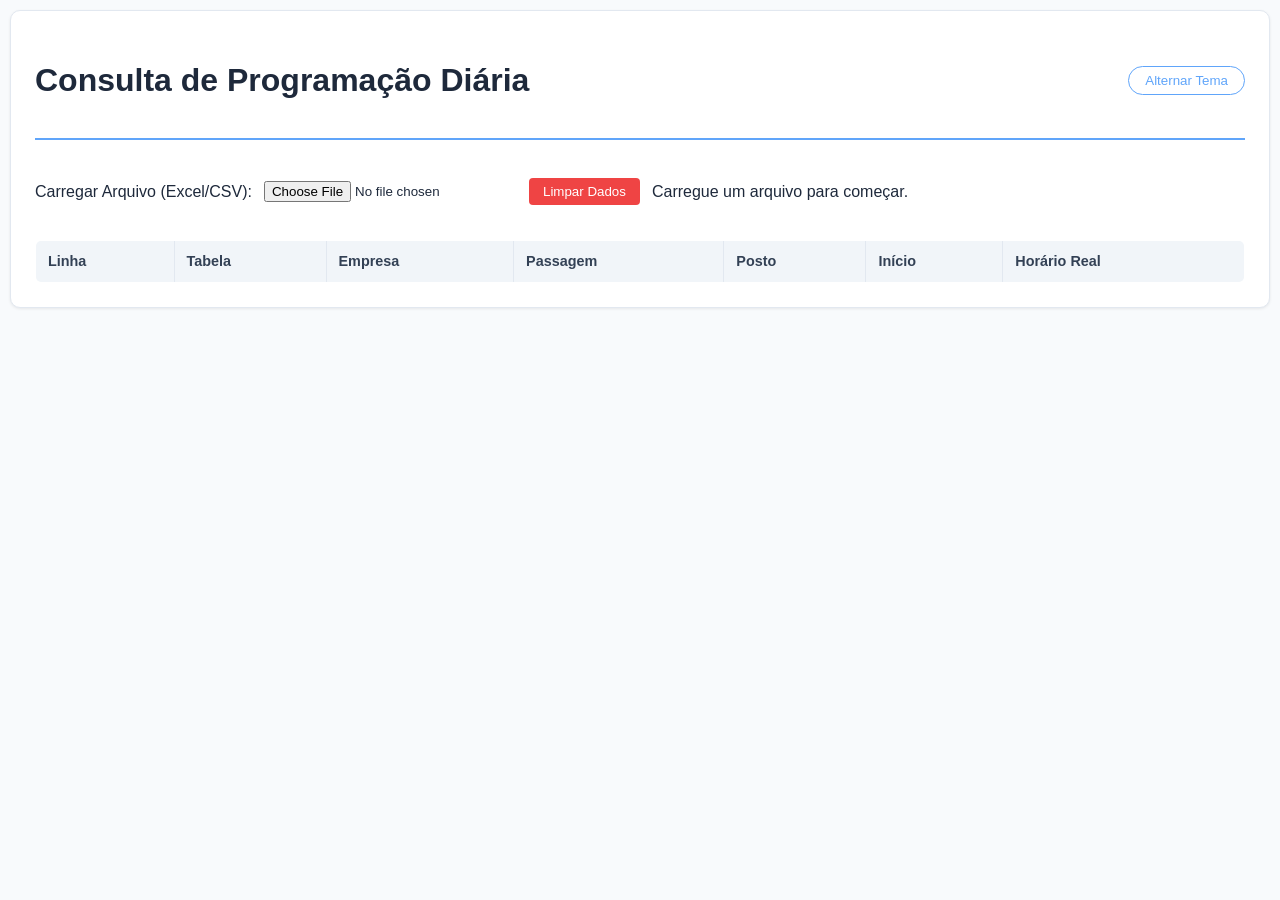
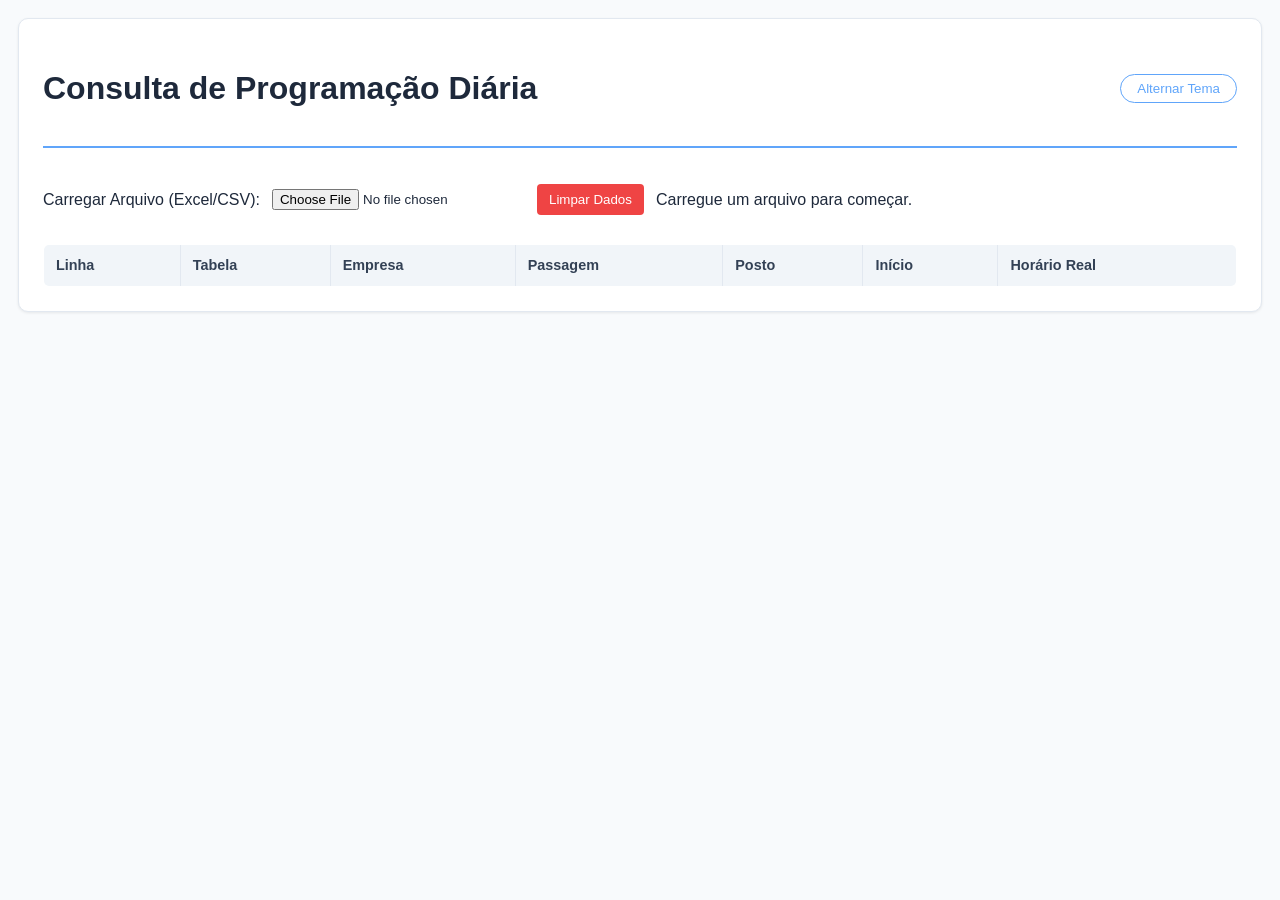

Update style.css

--- a/style.css
+++ b/style.css
@@ -1,19 +1,20 @@
 :root {
     /* 🎨 Paleta Minimalista Profissional */
-    --cor-principal: #334155;       /* Cinza azulado */
-    --cor-secundaria: #60A5FA;      /* Azul suave */
-    --cor-destaque: #10B981;        /* Verde discreto */
-    --cor-texto-principal: #1E293B; /* Texto principal */
-    --cor-texto-secundario: #64748B;/* Texto secundário */
-    --cor-fundo: #F8FAFC;           /* Fundo geral */
+    --cor-principal: #334155;       /* Cinza azulado — confiança e destaque */
+    --cor-secundaria: #60A5FA;      /* Azul suave — botões e detalhes */
+    --cor-destaque: #10B981;        /* Verde discreto — confirmações e sucesso */
+    --cor-texto-principal: #1E293B; /* Texto escuro, suave (não preto puro) */
+    --cor-texto-secundario: #64748B;/* Textos menos importantes */
+    --cor-fundo: #F8FAFC;           /* Fundo geral muito claro */
     --cor-container: #FFFFFF;       /* Fundo da área principal */
-    --cor-borda: #E2E8F0;           /* Bordas */
-    --cor-cabecalho-tabela: #F1F5F9;/* Fundo do cabeçalho */
-    --cor-perigo: #EF4444;          /* Ações de risco */
+    --cor-borda: #E2E8F0;           /* Bordas leves */
+    --cor-cabecalho-tabela: #F1F5F9;/* Fundo do cabeçalho da tabela */
+    --cor-perigo: #EF4444;          /* Avisos, exclusões */
     --cor-pdf: #475569;             /* Botão PDF */
 }
 
 body.dark-mode {
+    /* 🎨 Versão Modo Escuro — também minimalista */
     --cor-principal: #94A3B8;
     --cor-secundaria: #7DD3FC;
     --cor-destaque: #34D399;
@@ -33,8 +34,22 @@ body {
     color: var(--cor-texto-principal); 
     padding: 10px; 
     line-height: 1.5;
+
+    /* ✅ REMOVIDO: Todas as imagens, bandeiras e setas das laterais */
     background-image: none;
-    margin: 0;
+    background-position: initial;
+    background-repeat: initial;
+    background-size: initial;
+    background-attachment: initial;
+}
+
+/* ✅ Garante que nenhum ícone ou seta apareça */
+body::before, body::after,
+.side-icon, .arrow-icon, [class*="arrow"], [class*="seta"],
+div[style*="position: fixed"], div[style*="position: absolute"] {
+    display: none !important;
+    visibility: hidden !important;
+    opacity: 0 !important;
 }
 
 .container { 
@@ -45,6 +60,8 @@ body {
     border-radius: 10px; 
     box-shadow: 0 1px 3px rgba(0, 0, 0, 0.08); 
     border: 1px solid var(--cor-borda);
+    position: relative;
+    z-index: 2;
 }
 
 .main-header { 
@@ -60,7 +77,6 @@ body {
     display: flex; 
     flex-direction: column; 
     gap: 16px; 
-    margin-bottom: 20px;
 }
 
 .file-controls { 
@@ -68,6 +84,12 @@ body {
     flex-wrap: wrap; 
     gap: 12px; 
     align-items: center; 
+}
+
+.export-controls { 
+    display: flex; 
+    gap: 10px; 
+    margin-left: 10px; 
 }
 
 .filter-group { 
@@ -102,6 +124,7 @@ select {
     cursor: pointer;
 }
 
+/* Botões */
 .secondary-button { 
     padding: 6px 14px; 
     font-size: 0.9em; 
@@ -124,10 +147,6 @@ select {
     color: #FFFFFF; 
     border: none; 
     font-weight: 500;
-    padding: 6px 14px;
-    border-radius: 4px;
-    cursor: pointer;
-    transition: background 0.2s ease;
 }
 
 .btn-success:hover {
@@ -139,22 +158,22 @@ select {
     color: #FFFFFF; 
     border: none; 
     font-weight: 500;
-    padding: 6px 14px;
-    border-radius: 4px;
-    cursor: pointer;
-    transition: background 0.2s ease;
 }
 
 .btn-pdf:hover {
     background: #334155;
 }
 
+/* Tabela */
 table { 
     width: 100%; 
     border-collapse: collapse; 
+    margin-top: 16px; 
     border: 1px solid var(--cor-borda);
     border-radius: 6px;
     overflow: hidden;
+    position: relative;
+    z-index: 3;
     background: var(--cor-container);
 }
 
@@ -179,21 +198,8 @@ tr:hover {
     background: rgba(96, 165, 250, 0.08);
 }
 
-.loading {
-    color: var(--cor-secundaria);
-    font-style: italic;
-    text-align: center;
-    padding: 2rem;
-}
-
-.erro {
-    color: var(--cor-perigo);
-    text-align: center;
-    padding: 2rem;
-}
-
 .obs-input { 
-    width: 160px; 
+    width: 180px; 
     padding: 5px 8px; 
     border: 1px solid var(--cor-borda); 
     border-radius: 4px; 
@@ -206,6 +212,51 @@ tr:hover {
     outline: none; 
     box-shadow: 0 0 0 2px rgba(96, 165, 250, 0.2); 
 }
+
+.input-group { 
+    display: flex; 
+    gap: 6px; 
+    align-items: center; 
+}
+
+.input-group input.v-input { 
+    width: 55px; 
+    padding: 5px 8px; 
+    background: var(--cor-container); 
+    color: var(--cor-texto-principal); 
+    border: 1px solid var(--cor-borda); 
+    border-radius: 4px; 
+}
+
+.input-group input:focus { 
+    border-color: var(--cor-secundaria); 
+    outline: none; 
+    box-shadow: 0 0 0 2px rgba(96, 165, 250, 0.2); 
+}
+
+.input-group input[type="time"] { 
+    width: 90px; 
+}
+
+.lost-entry { 
+    font-weight: 500; 
+    margin-left: 6px; 
+    font-size: 0.85em; 
+}
+
+.lost-atraso { color: var(--cor-perigo); }
+.lost-adiantamento { color: #F59E0B; }
+
+.passed-time-dot { 
+    height: 10px; 
+    width: 10px; 
+    background: var(--cor-perigo); 
+    border-radius: 50%; 
+    display: none; 
+    margin-left: 6px; 
+}
+
+.passed-time-dot.visible { display: inline-block; }
 
 #theme-toggle { 
     cursor: pointer; 
@@ -227,11 +278,10 @@ tr:hover {
     background: var(--cor-perigo); 
     color: #FFFFFF; 
     border: none; 
-    padding: 6px 14px; 
+    padding: 8px 12px; 
     border-radius: 4px; 
     cursor: pointer; 
     font-weight: 500;
-    transition: background 0.2s ease;
 }
 
 #clear-data-button:hover {
